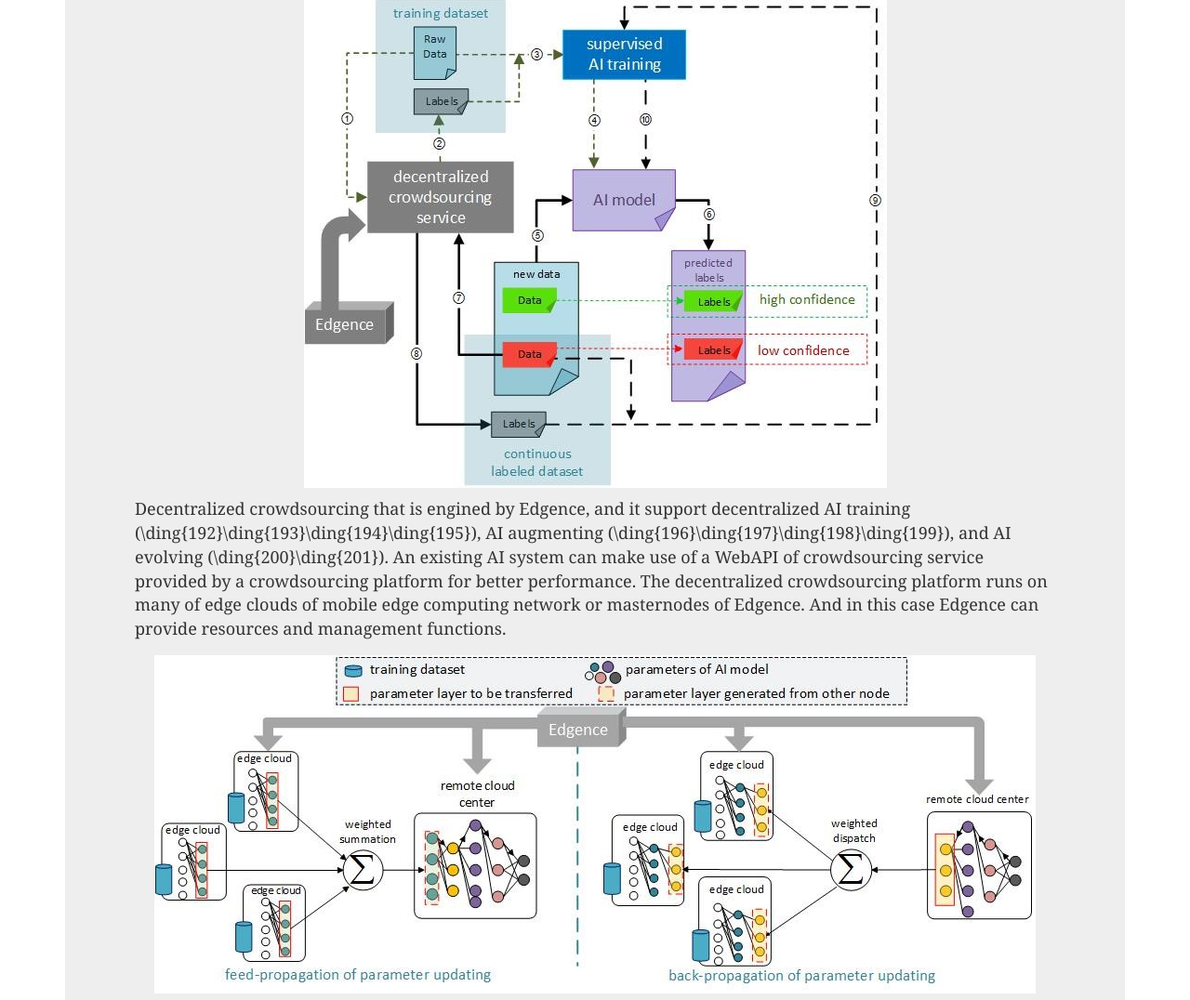
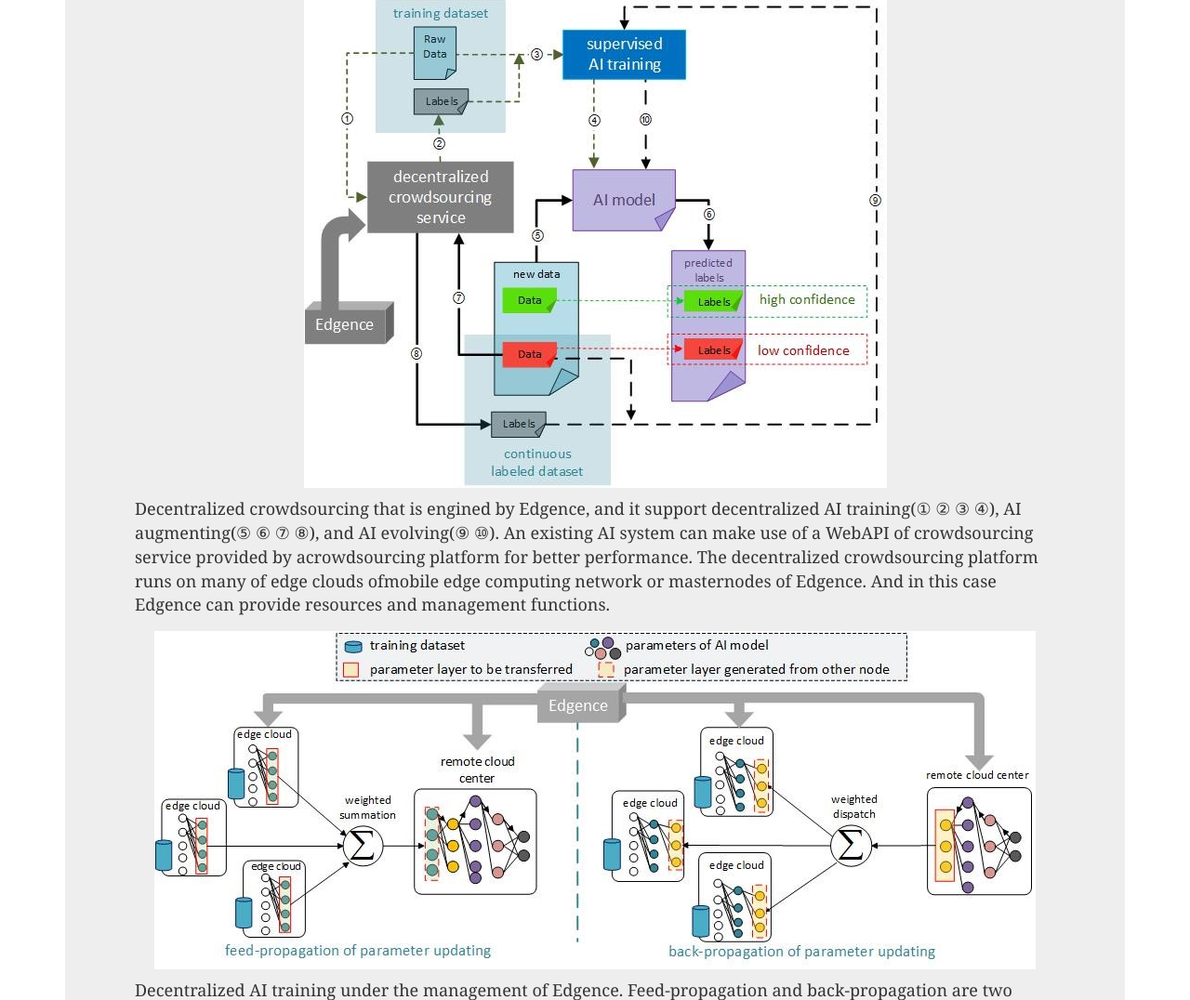
Before and after one commit to EdgeIntelligenceChain/EdgenceHome, a Flask app: page / in a window 1280 px wide. Shown: the part 2565-3641 px from the top of the page at 93% size. Run offline with Flask 2, Linux system fonts and the light colour scheme; some libraries are stand-ins or nearby versions.

Commit message:
内容修改 字体修改

```diff
--- a/app/templates/index.html
+++ b/app/templates/index.html
@@ -69,12 +69,11 @@
 
     <h2>Usercases</h2>
     <img src="static/usercases1.jpg" class="center-block">
-    <p>Decentralized crowdsourcing that is engined by Edgence, and it support decentralized AI training
-    (\ding{192}\ding{193}\ding{194}\ding{195}), AI augmenting (\ding{196}\ding{197}\ding{198}\ding{199}), and AI evolving
-    (\ding{200}\ding{201}). An existing AI system can make use of a WebAPI of crowdsourcing service provided by a
-    crowdsourcing platform for better performance. The decentralized crowdsourcing platform runs on many of edge clouds of
-    mobile edge computing network or masternodes of Edgence. And in this case Edgence can provide resources and management
-    functions.</p>
+    <p>Decentralized crowdsourcing that is engined by Edgence, and it support decentralized AI training(① ② ③ ④),
+    AI augmenting(⑤ ⑥ ⑦ ⑧), and AI evolving(⑨ ⑩). An existing AI system can make use of a WebAPI of
+    crowdsourcing service provided by acrowdsourcing platform for better performance. The decentralized crowdsourcing platform
+    runs on many of edge clouds ofmobile edge computing network or masternodes of Edgence. And in this case Edgence can provide
+    resources and management functions.</p>
 
     <img src="static/usercases2.jpg" class="center-block">
     <p>Decentralized AI training under the management of Edgence. Feed-propagation and back-propagation are two ways of
```
